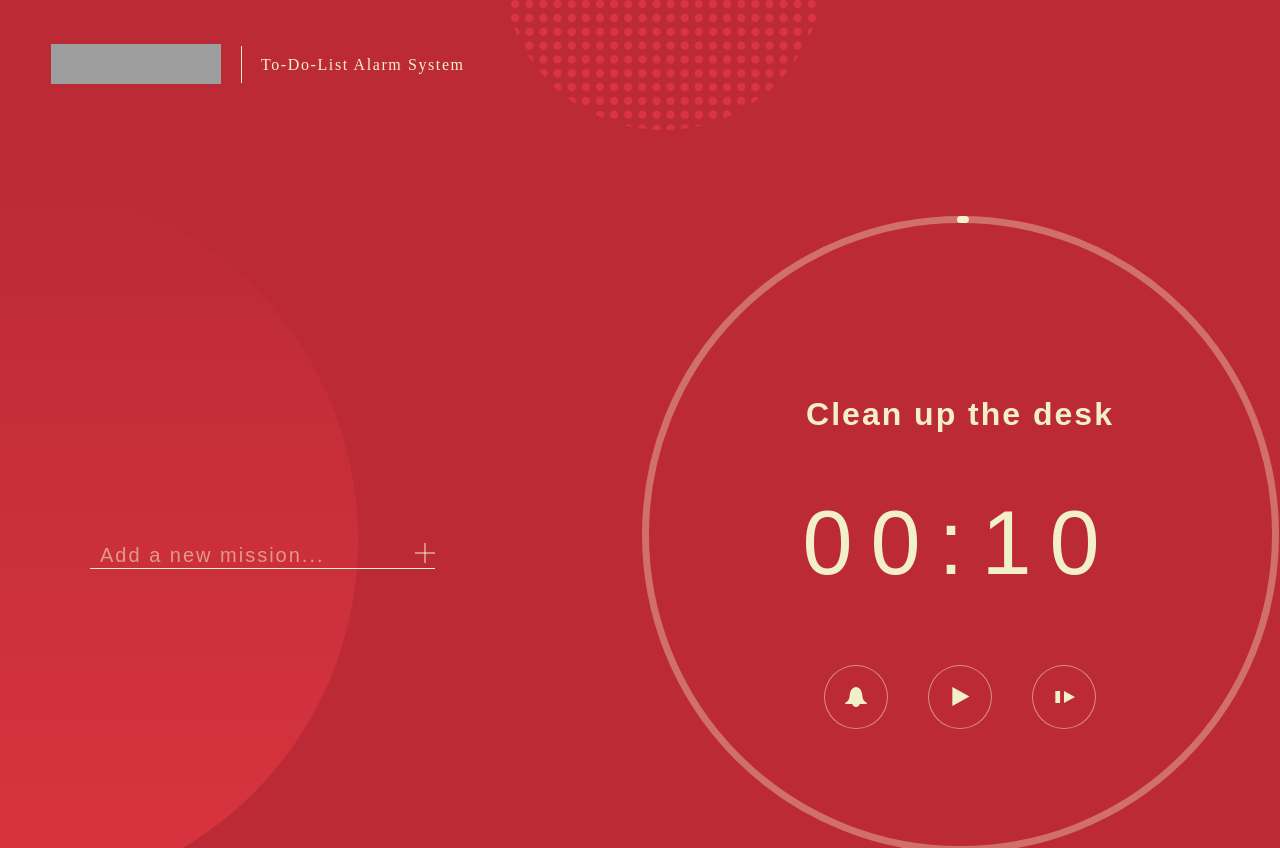
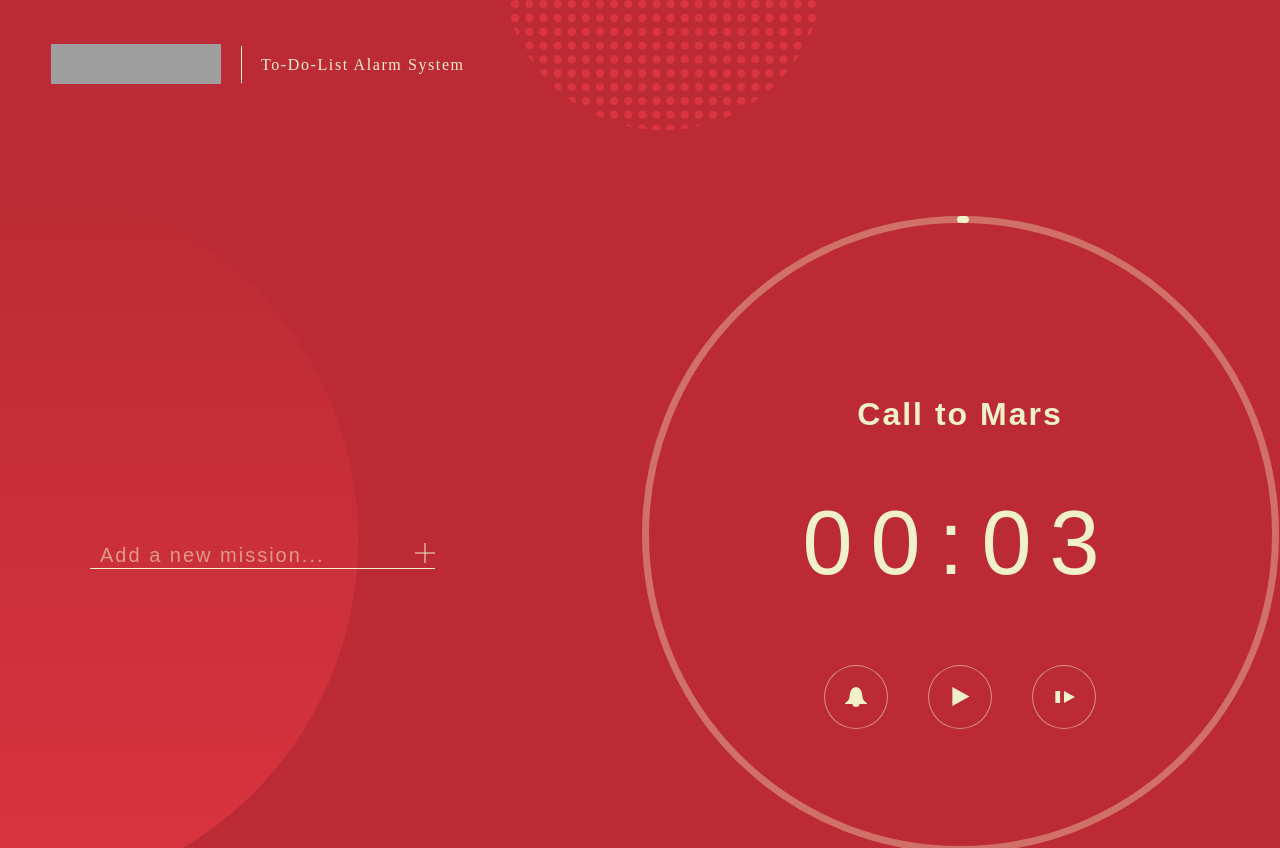
Before and after one commit to franklion/tomato-clock, a React app: page / in a window 1280 px wide. Shown: the top 848 px of the page. Built offline with nearby package versions, Linux system fonts and the light colour scheme; grey boxes are pictures that could not be loaded.

Commit message:
[feat] 更新倒數計時＆初始化＆跳過當前任務

```diff
--- a/src/components/App.js
+++ b/src/components/App.js
@@ -1,16 +1,54 @@
-import React from "react"
+import React, { useState, useMemo, useCallback } from "react"
 import Header from "./Header"
 import Deco from "./Deco"
 import AddMission from "./AddMission"
 import Clock from "./Clock"
+import { INIT_LIST, INIT_CLOCK_SETTING, INIT_CURRENT_MISSION_ID } from "../data"
 
 const App = () => {
+  const [list, setList] = useState(INIT_LIST)
+  const [clockSetting, setClockSetting] = useState(INIT_CLOCK_SETTING)
+  const [currentMissionId, setCurrentMissionId] = useState(INIT_CURRENT_MISSION_ID)
+
+  const currentMission = useMemo(() => {
+    return list.find(item => item.id === currentMissionId)
+  }, [list, currentMissionId])
+
+  const handleFinishMission = useCallback(() => {
+    const newList = list.map(item => {
+      if (item.id === currentMissionId) {
+        item.isFinished = true
+      }
+      return item
+    })
+    setList(newList)
+  }, [list, currentMissionId])
+
+  const handleSkipMission = useCallback(() => {
+    const nextMissionId = currentMissionId + 1
+    const mission = list.find(item => item.id === nextMissionId)
+
+    if (mission) {
+      setCurrentMissionId(prevMissionId => prevMissionId + 1)
+    } else {
+      alert("Wonderful! Today The Missions Have Been Completed!")
+    }
+  }, [currentMissionId, list])
+
   return (
     <div className="App">
       <Deco />
       <Header />
       <AddMission />
-      <Clock initCountdown={10} currentMission="Clean up the desk" initIsBell={true} />
+      {currentMission && (
+        <Clock
+          initCountdown={clockSetting.workingTime}
+          currentMission={currentMission.mission}
+          initIsBell={clockSetting.volume}
+          handleFinishMission={handleFinishMission}
+          handleSkipMission={handleSkipMission}
+        />
+      )}
     </div>
   )
 }
--- a/src/components/Clock.js
+++ b/src/components/Clock.js
@@ -1,40 +1,44 @@
+/* eslint-disable react-hooks/exhaustive-deps */
 import React, { useCallback, useEffect, useState, useMemo, useRef } from "react"
 import classNames from "classnames"
 
 window.TIMER = null
 const INIT_PROGRESS_VALUE = 1974
 
-const Clock = ({ initCountdown, currentMission, initIsBell = true } = {}) => {
+const Clock = ({ initCountdown, currentMission, initIsBell = true, handleFinishMission, handleSkipMission } = {}) => {
   const [isPlay, setIsPlay] = useState(false)
-  const [isBell, setIsBell] = useState(initIsBell)
-  const [progress, isProgress] = useState(INIT_PROGRESS_VALUE)
-  const [time, setTime] = useState(initCountdown)
-  const refProgressGap = useRef(Math.floor(INIT_PROGRESS_VALUE / initCountdown))
+  const [isBell, setIsBell] = useState(true)
+  const [progress, setIsProgress] = useState(INIT_PROGRESS_VALUE)
+  const [time, setTime] = useState(0)
+  const progressGapRef = useRef(Math.floor(INIT_PROGRESS_VALUE / initCountdown))
+
+  useEffect(() => {
+    // init
+    setIsBell(initIsBell)
+    setIsProgress(INIT_PROGRESS_VALUE)
+    setTime(initCountdown)
+    progressGapRef.current = Math.floor(INIT_PROGRESS_VALUE / initCountdown)
+  }, [currentMission])
 
   useEffect(() => {
     if (isPlay) {
       window.TIMER = setInterval(() => {
         setTime(prevTime => prevTime - 1)
-        isProgress(prevProgress => prevProgress - refProgressGap.current)
+        setIsProgress(prevProgress => prevProgress - progressGapRef.current)
       }, 1 * 1000)
+    } else {
+      clearInterval(window.TIMER)
     }
   }, [isPlay])
 
   useEffect(() => {
-    if (!isPlay) {
-      clearInterval(window.TIMER)
-    }
-
     if (time === 0) {
       clearInterval(window.TIMER)
       window.TIMER = null
       setIsPlay(false)
-      // trigger update list
+      handleFinishMission()
+      bell()
     }
-  }, [time, isPlay])
-
-  const onBtnPlay = useCallback(() => {
-    time > 0 && setIsPlay(prevIsPlay => !prevIsPlay)
   }, [time])
 
   const renderBtnPlayClass = useMemo(
@@ -50,14 +54,29 @@ const Clock = ({ initCountdown, currentMission, initIsBell = true } = {}) => {
     () =>
       classNames({
         "btn-bell": true,
-        "is-unbell": !isBell
+        "is-off-bell": !isBell
       }),
     [isBell]
   )
 
+  const onBtnPlay = useCallback(() => {
+    time > 0 && setIsPlay(prevIsPlay => !prevIsPlay)
+  }, [time])
+
   const onBtnBell = useCallback(() => {
     setIsBell(prevIsBell => !prevIsBell)
   }, [])
+
+  const onBtnSkip = useCallback(() => {
+    clearInterval(window.TIMER)
+    handleSkipMission()
+  }, [handleSkipMission])
+
+  const bell = useCallback(() => {
+    if (isBell && time === 0) {
+      console.log("isBell! isBell!")
+    }
+  }, [isBell, time])
 
   const renderProgressStyle = useMemo(() => `${progress}px`, [progress])
 
@@ -90,7 +109,7 @@ const Clock = ({ initCountdown, currentMission, initIsBell = true } = {}) => {
         <div className="control-bar">
           <div className={renderBtnBellClass} onClick={onBtnBell}></div>
           <div className={renderBtnPlayClass} onClick={onBtnPlay}></div>
-          <div className="btn-skip"></div>
+          <div className="btn-skip" onClick={onBtnSkip}></div>
         </div>
       </div>
     </div>
--- /dev/null
+++ b/src/data/index.js
@@ -0,0 +1,26 @@
+export const INIT_LIST = [
+  {
+    id: 1,
+    mission: "Call to Mars",
+    isFinished: false
+  },
+  {
+    id: 2,
+    mission: "Clean up the desk",
+    isFinished: false
+  },
+  {
+    id: 3,
+    mission: "Feed the cat",
+    isFinished: false
+  }
+]
+
+export const INIT_CLOCK_SETTING = {
+  workingTime: 3,
+  restingTime: 5,
+  volume: true,
+  audio: "basic"
+}
+
+export const INIT_CURRENT_MISSION_ID = 1
--- a/src/style/clock.sass
+++ b/src/style/clock.sass
@@ -66,7 +66,7 @@
     .btn-bell
       @extend %control-bar-btn
       background-image: url('../images/btn-bell.svg')
-      &.is-unbell
+      &.is-off-bell
         background-image: url('../images/btn-unbell.svg')
 
     .btn-play
```
Also changed, not shown: README.md.
